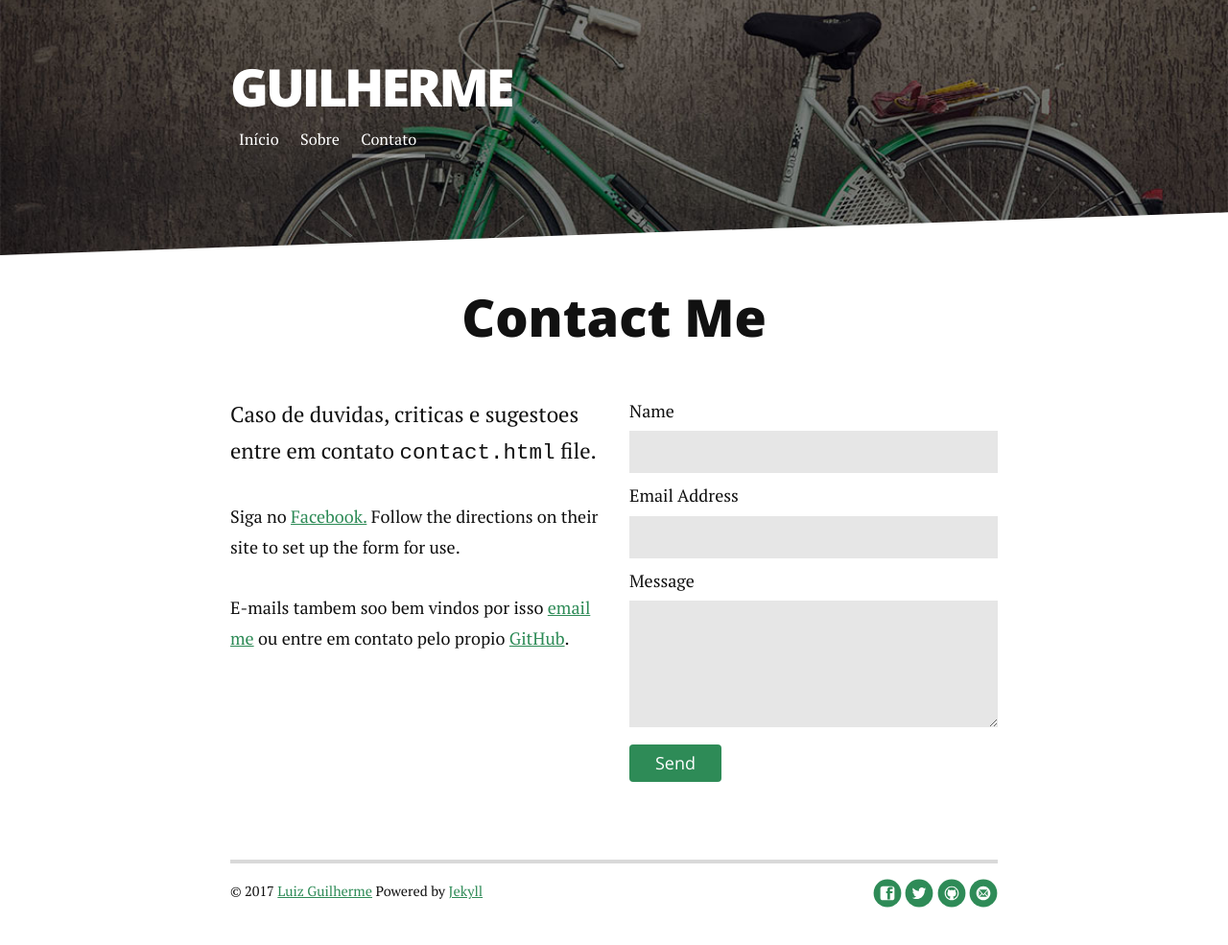
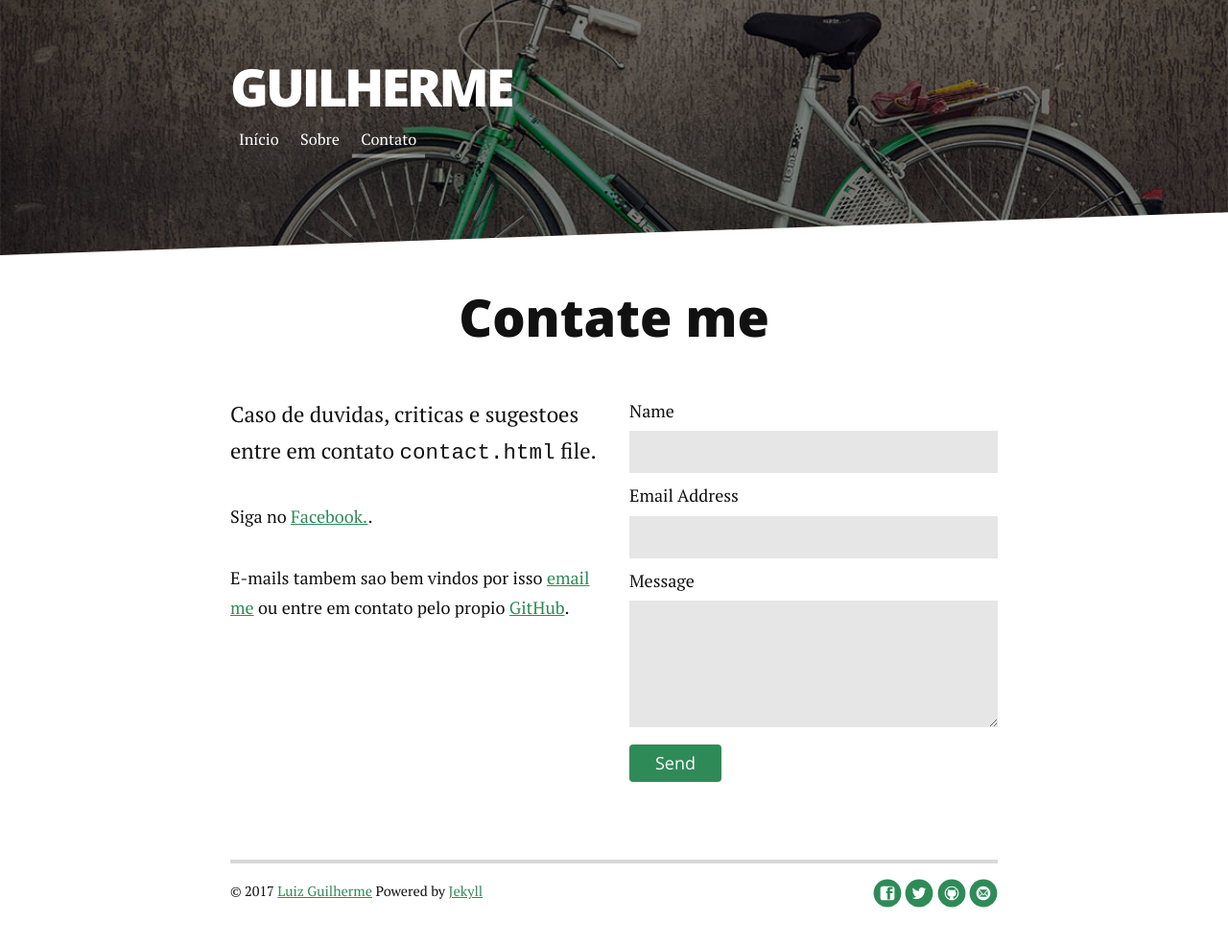
Before and after one commit to arkanael/arkanael.github.io, a Jekyll site: the page built from contact.md, in a window 1280 px wide. Shown: the whole page at 96% size. Built offline with Jekyll 4.4.1, drawn with Linux system fonts in a browser that asks for light colours; nearby versions of some CDN libraries.

```diff
--- a/_config.yml
+++ b/_config.yml
@@ -11,7 +11,7 @@ highlighter: rouge
 gems: [jekyll-paginate]
 paginate: 5
 
-encoding: UTF-8
+encoding: "utf-8"
 
 navigation:
  - title: Início
--- a/contact.md
+++ b/contact.md
@@ -4,11 +4,11 @@ title: Contato
 ---
 
 <div id="contact">
-  <h1 class="pageTitle">Contact Me</h1>
+  <h1 class="pageTitle">Contate me</h1>
   <div class="contactContent">
     <p class="intro">Caso de duvidas, criticas e sugestoes entre em contato <code>contact.html</code> file.</p>
-    <p>Siga no <a href="https://www.facebook.com/luiz.guilherme.58367">Facebook.</a> Follow the directions on their site to set up the form for use.</p>
-    <p>E-mails tambem soo bem vindos por isso <a href="mailto:arkanael@gmail.com">email me</a> ou entre em contato pelo propio <a href="https://github.com/arkanael">GitHub</a>.</p>
+    <p>Siga no <a href="https://www.facebook.com/luiz.guilherme.58367">Facebook.</a>.</p>
+    <p>E-mails tambem sao bem vindos por isso <a href="mailto:arkanael@gmail.com">email me</a> ou entre em contato pelo propio <a href="https://github.com/arkanael">GitHub</a>.</p>
   </div>
   <form action="https://formspree.io/arkanael@gmail.com" method="POST">
     <label for="name">Name</label>
```
